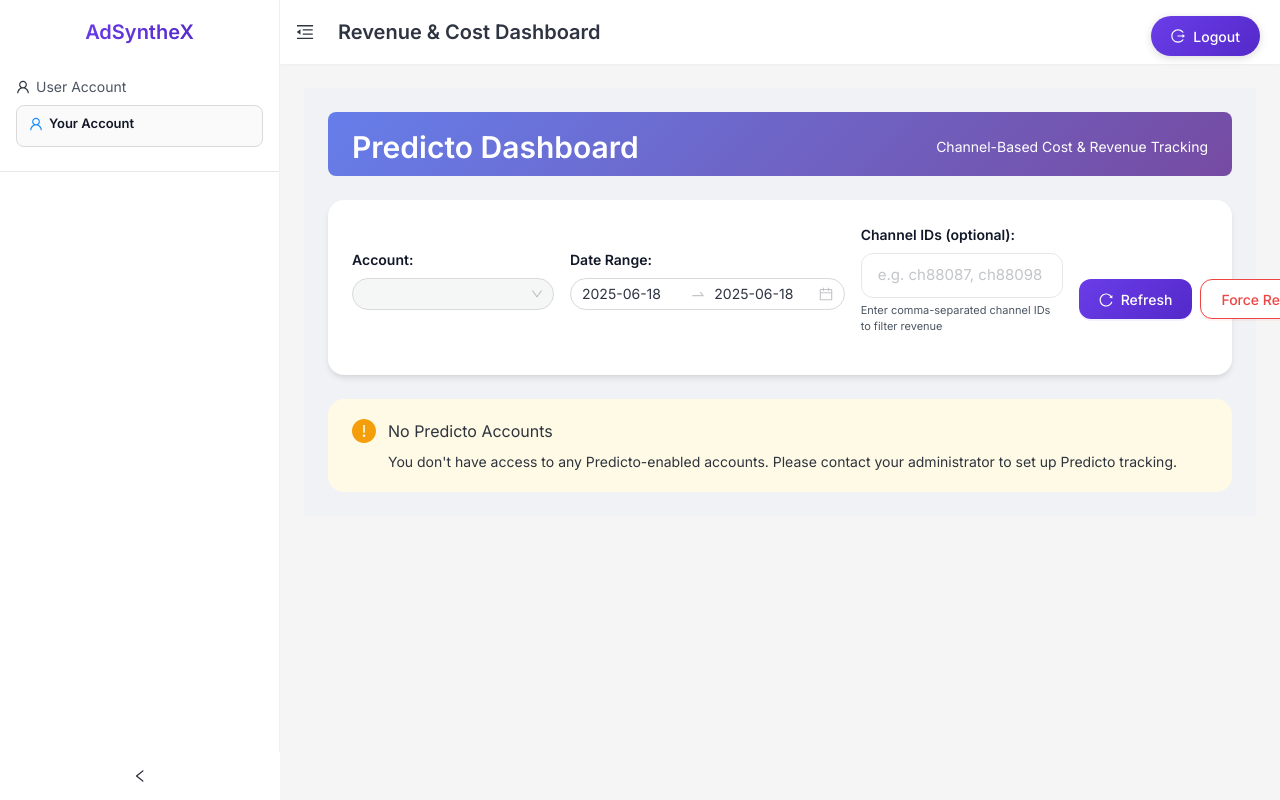
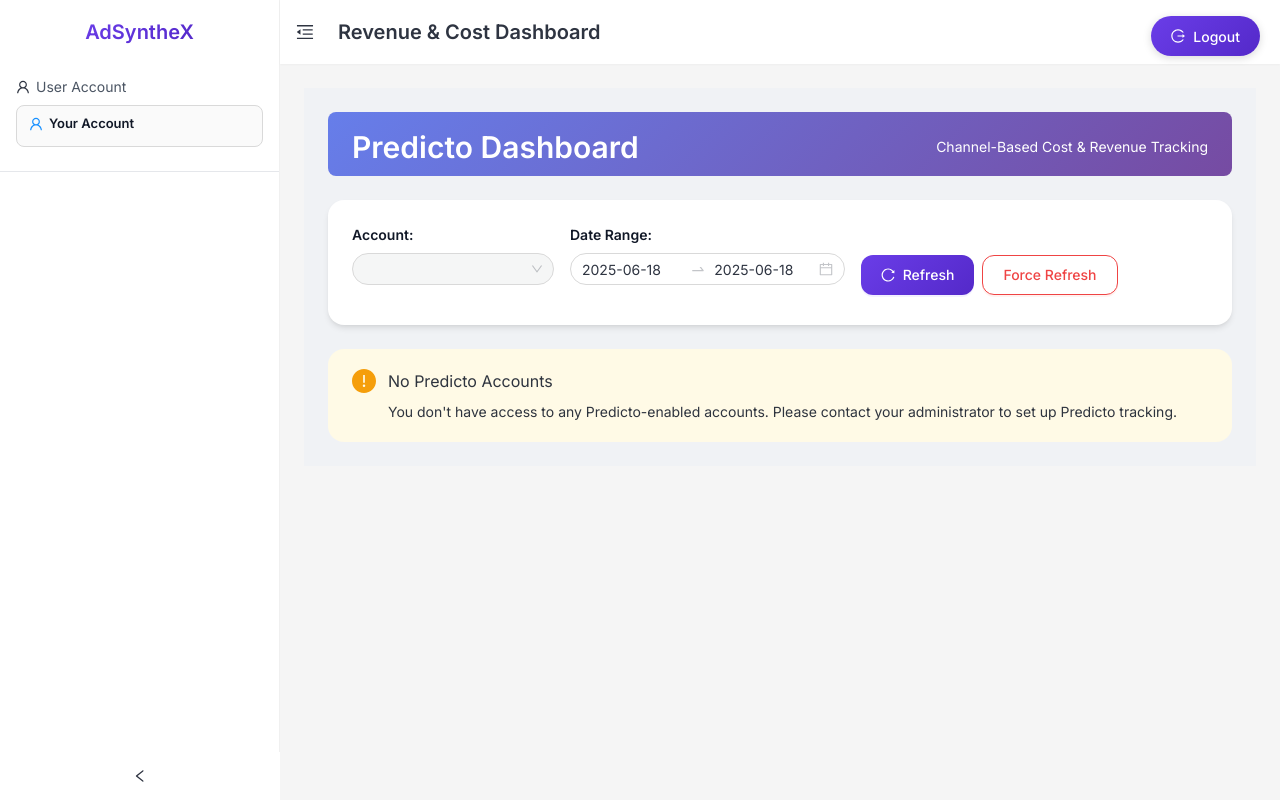
Before and after one commit to tech-Knn/ADSynthex, a Next.js app: page /predicto in a window 1280 px wide. Built offline with nearby package versions, Linux system fonts and the light colour scheme.

Commit message:
Fix UI bugs in Predicto dashboard
- Remove duplicate 'All Accounts (Total)' from dropdown
- Hide account-level performance table for individual accounts (already shown in summary cards)
- Only show account-level table when viewing all accounts

```diff
--- a/app/predicto/page.tsx
+++ b/app/predicto/page.tsx
@@ -6,7 +6,6 @@ import {
   Typography,
   DatePicker,
   Button,
-  Input,
   Row,
   Col,
   Card,
@@ -70,12 +69,12 @@ const ALL_ACCOUNTS_OPTION = { id: 'ALL_ACCOUNTS', name: 'All Accounts (Total)' }
 
 export default function PredictoPage() {
   const [loading, setLoading] = useState(false);
+  const [forceRefreshLoading, setForceRefreshLoading] = useState(false);
   const [data, setData] = useState<PredictoCostRevenueResponse | null>(null);
   const [error, setError] = useState<string | null>(null);
   const [accounts, setAccounts] = useState<Account[]>([]);
   const [loadingAccounts, setLoadingAccounts] = useState(true);
   const [selectedAccount, setSelectedAccount] = useState<string | null>(null);
-  const [customChannelIds, setCustomChannelIds] = useState<string>('');
   const [isAdmin, setIsAdmin] = useState(false);
   // Default to today's date
   const [dateRange, setDateRange] = useState<[Dayjs, Dayjs]>([
@@ -154,7 +153,12 @@ export default function PredictoPage() {
     }
 
     try {
-      setLoading(true);
+      // Set appropriate loading state based on button clicked
+      if (forceRefresh) {
+        setForceRefreshLoading(true);
+      } else {
+        setLoading(true);
+      }
       setError(null);
 
       const startDate = dateRange[0].format('YYYY-MM-DD');
@@ -164,9 +168,6 @@ export default function PredictoPage() {
         startDate,
         endDate,
         forceRefresh,
-        customChannelIds: customChannelIds
-          ? customChannelIds.split(',').map(id => id.trim()).filter(Boolean)
-          : undefined,
         ...(selectedAccount === ALL_ACCOUNTS_OPTION.id
           ? { accountIds: PREDICTO_ENABLED_ACCOUNTS.map((acc) => acc.id) }
           : { customerId: selectedAccount }),
@@ -204,7 +205,12 @@ export default function PredictoPage() {
       console.error('[PREDICTO] Exception during fetch:', error);
       setError(error.message || 'Failed to fetch Predicto cost-revenue data');
     } finally {
-      setLoading(false);
+      // Clear appropriate loading state
+      if (forceRefresh) {
+        setForceRefreshLoading(false);
+      } else {
+        setLoading(false);
+      }
     }
   };
 
@@ -260,11 +266,6 @@ export default function PredictoPage() {
                     loading={loadingAccounts}
                     disabled={loadingAccounts || accounts.length === 0}
                   >
-                    {isAdmin && accounts.length > 1 && (
-                      <Option key={ALL_ACCOUNTS_OPTION.id} value={ALL_ACCOUNTS_OPTION.id}>
-                        {ALL_ACCOUNTS_OPTION.name}
-                      </Option>
-                    )}
                     {accounts.map((account) => (
                       <Option key={account.id} value={account.id}>
                         {account.name}
@@ -282,62 +283,35 @@ export default function PredictoPage() {
                     onChange={handleDateChange}
                     format="YYYY-MM-DD"
                     style={{ width: '100%', marginTop: 8 }}
-                    disabled={loading}
+                    disabled={loading || forceRefreshLoading}
                   />
-                </div>
-              </Col>
-
-              <Col xs={24} sm={12} md={8} lg={6}>
-                <div style={{ marginBottom: 16 }}>
-                  <Text strong>Channel IDs (optional):</Text>
-                  <Input
-                    placeholder="e.g. ch88087, ch88098"
-                    value={customChannelIds}
-                    onChange={(e) => setCustomChannelIds(e.target.value)}
-                    style={{ width: '100%', marginTop: 8 }}
-                    disabled={loading}
-                  />
-                  <Text type="secondary" style={{ fontSize: '11px', display: 'block', marginTop: 4 }}>
-                    Enter comma-separated channel IDs to filter revenue
-                  </Text>
                 </div>
               </Col>
 
               <Col xs={24} md={6} lg={4}>
                 <div style={{ marginTop: 24 }}>
                   <Space>
-                    <Button type="primary" icon={<ReloadOutlined />} onClick={handleRefresh} loading={loading}>
+                    <Button
+                      type="primary"
+                      icon={<ReloadOutlined />}
+                      onClick={handleRefresh}
+                      loading={loading}
+                      disabled={forceRefreshLoading}
+                    >
                       Refresh
                     </Button>
-                    <Button onClick={handleForceRefresh} loading={loading} danger>
+                    <Button
+                      onClick={handleForceRefresh}
+                      loading={forceRefreshLoading}
+                      disabled={loading}
+                      danger
+                    >
                       Force Refresh
                     </Button>
                   </Space>
                 </div>
               </Col>
             </Row>
-
-            {data?._source && (
-              <Alert
-                message={`Data Source: ${data._source}`}
-                description={
-                  <>
-                    {data._message}
-                    {(data as any)._activeChannels && (data as any)._activeChannels.length > 0 && (
-                      <div style={{ marginTop: 8 }}>
-                        <Text strong>Active Channels: </Text>
-                        <Text code style={{ fontSize: '11px' }}>
-                          {(data as any)._activeChannels.join(', ')}
-                        </Text>
-                      </div>
-                    )}
-                  </>
-                }
-                type="info"
-                showIcon
-                style={{ marginTop: 16 }}
-              />
-            )}
           </Card>
 
           {error && (
@@ -353,7 +327,7 @@ export default function PredictoPage() {
             />
           )}
 
-          {loading && !data && (
+          {(loading || forceRefreshLoading) && !data && (
             <Card>
               <div style={{ textAlign: 'center', padding: '60px 0' }}>
                 <Spin size="large" />
@@ -364,7 +338,7 @@ export default function PredictoPage() {
             </Card>
           )}
 
-          {!loading && data && data.campaign_aggregated && data.summary && (
+          {!loading && !forceRefreshLoading && data && data.campaign_aggregated && data.summary && (
             <>
               {/* Cost & Revenue Summary Cards */}
               <Row gutter={[16, 16]} style={{ marginBottom: 24 }}>
@@ -420,8 +394,8 @@ export default function PredictoPage() {
                 </Col>
               </Row>
 
-              {/* Account-Level Summaries (for multi-account view) */}
-              {data.account_summaries && data.account_summaries.length > 0 && (
+              {/* Account-Level Summaries (only show for multi-account view) */}
+              {selectedAccount === ALL_ACCOUNTS_OPTION.id && data.account_summaries && data.account_summaries.length > 0 && (
                 <Card
                   title={<Title level={4}>Account-Level Performance</Title>}
                   style={{ marginBottom: 24 }}
@@ -688,7 +662,7 @@ export default function PredictoPage() {
                   ]}
                   dataSource={data.campaign_aggregated}
                   rowKey="campaign_id"
-                  loading={loading}
+                  loading={loading || forceRefreshLoading}
                   pagination={{
                     pageSize: 50,
                     showSizeChanger: true,
@@ -702,7 +676,7 @@ export default function PredictoPage() {
             </>
           )}
 
-          {!loading && !data && !error && selectedAccount && (
+          {!loading && !forceRefreshLoading && !data && !error && selectedAccount && (
             <Card>
               <Alert
                 message="No Data"
```
